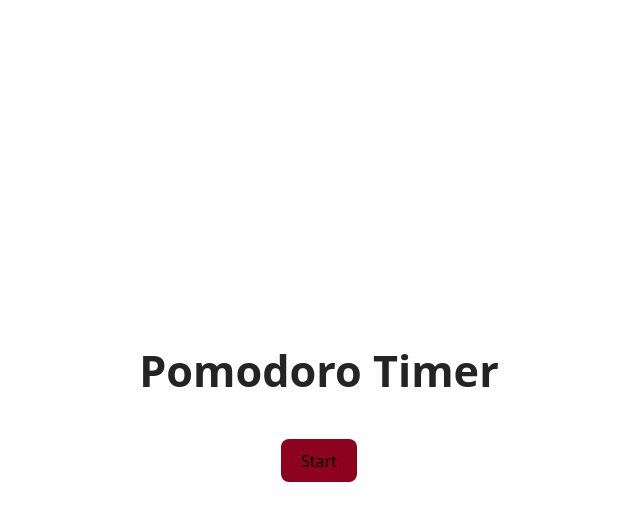
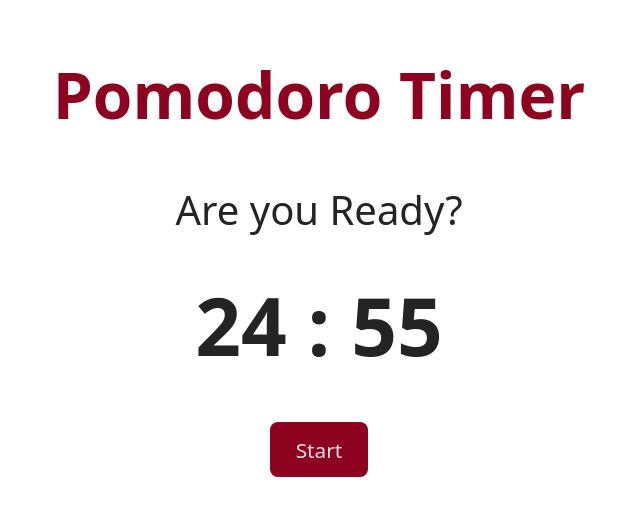
Before and after one commit to Tomasz-Karg/pomodoro-react, a React (Vite) app: page / in a window 1280 px wide. Shown: the top 520 px of the page, without its empty margins (321-961 px from the left). Built offline with nearby package versions, Linux system fonts and the light colour scheme.

Commit message:
Switched to config object and overhauled the UI

```diff
--- a/src/components/Timer.module.css
+++ b/src/components/Timer.module.css
@@ -1,6 +1,6 @@
 .timer {
   font-size: 5em;
-
+  font-weight: 700;
 }
 
 .blink {
--- /dev/null
+++ b/src/config/modeConfig.jsx
@@ -0,0 +1,58 @@
+export const MODE = {
+    IDLE: "idle",
+    WORKING: "working",
+    WORK_ENDED: "workEnded",
+    PAUSING: "pausing",
+    PAUSE_ENDED: "pauseEnded",
+    FINISHED: "finished"
+}
+
+export const MODE_CONFIG = {
+  [MODE.IDLE]: {
+    phaseDescription: "Are you Ready?",
+    buttons: [
+      {label: "Start", className: "main-button", next: MODE.WORKING },
+    ]
+  },
+
+  [MODE.WORKING]: {
+    phaseDescription: "Working Phase",
+    buttons: [
+      {label: "Start", className: "main-button", next: MODE.WORKING },
+      {label: "Skip", className: "secondary-button", next: MODE.WORK_ENDED}
+    ]
+  },
+
+  [MODE.WORK_ENDED]: {
+    phaseDescription: "Ready for your pause?",
+    buttons: [
+      {label: "Start", className: "main-button", next: MODE.PAUSING},
+      {label: "Skip", className: "secondary-button", next: MODE.PAUSING}
+    ]
+  },
+
+  [MODE.PAUSING]: {
+    phaseDescription: "Pause",
+    buttons: [
+      {label: "Start", className: "main-button", next: MODE.PAUSING },
+      {label: "Skip", className: "secondary-button", next: MODE.PAUSE_ENDED}
+    ]
+  },
+
+  [MODE.PAUSE_ENDED]: {
+    phaseDescription: "Ready to work?",
+    buttons: [
+      {label: "Start", className: "main-button", next: MODE.WORKING},
+      {label: "Skip", className: "secondary-button", next: MODE.WORKING}
+    ]
+  },
+
+  [MODE.FINISHED]: {
+    phaseDescription: "Ihuuuu, Task finished",
+    buttons: [
+      {label: "New Pomodoro", className: "main-button", next: MODE.IDLE},
+      {label: "Skip", className: "secondary-button", next: MODE.IDLE}
+    ]
+  }
+
+}
--- a/src/index.css
+++ b/src/index.css
@@ -1,7 +1,5 @@
 :root {
   font-family: system-ui, Avenir, Helvetica, Arial, sans-serif;
-  line-height: 1.5;
-  font-weight: 400;
 
   color-scheme: light dark;
   color: #242424;
@@ -13,35 +11,64 @@
   -moz-osx-font-smoothing: grayscale;
 }
 
-body {
-  margin: 0;
-  display: flex;
-  place-items: center;
-  min-width: 320px;
-  min-height: 100vh;
+.grid-container{
+  display: grid;
+  grid-template-columns: 1fr;
+  grid-template-rows: 1fr 1fr 1fr 1fr;
+
+  gap: 6px;
+
+  justify-items: center;
+  align-items: center;
 }
 
-h1 {
-  font-size: 2.7em;
-  line-height: 1.1;
+.title{
+  font-size: 4em;
+  line-height: 1.5;
+  font-weight: 700;
+  color: #8D021F;
 }
 
-button {
+.phase-description{
+  font-size: 2.5em;
+  font-weight: 400;
+}
+
+.main-button {
   border-radius: 8px;
+  border: 1px solid transparent;
+  padding: 0.6em 1.2em;
+  font-size: 1.3em;
+  font-weight: 500;
+  font-family: inherit;
+  color: rgba(255, 255, 255, 0.87);
+  background-color: #8D021F;
+  cursor: pointer;
+  transition: border-color 0.25s;
+  margin: 1em 1em 0 1em;
+}
+
+.secondary-button{
+  border-radius: 8px;
+  border-color: #8D021F;
   border: 1px solid transparent;
   padding: 0.6em 1.2em;
   font-size: 1em;
   font-weight: 500;
   font-family: inherit;
-  background-color: #8D021F;
+  color: #8D021F;
+  background-color: rgba(255, 255, 255, 0.87);
   cursor: pointer;
   transition: border-color 0.25s;
   margin: 1em 1em 0 1em;
+}
 
+/* maybe remove this
+button:hover {
+  border-color: #660101;
 }
-button:hover {
-  border-color: #242424;
-}
+*/
+
 button:focus,
 button:focus-visible {
   outline: 4px auto -webkit-focus-ring-color;
--- a/src/pages/HomePage.jsx
+++ b/src/pages/HomePage.jsx
@@ -1,119 +1,47 @@
 import { useState } from 'react'
 import { Timer } from '../components/Timer';
+import { MODE, MODE_CONFIG } from '../config/modeConfig'
 
  // 6 Modes: IDLE, WORKING, WORK_ENDED, PAUSING, PAUSE_ENDED and FINISHED
 
-  const MODE = Object.freeze({
-  IDLE: "idle",
-  WORKING: "working",
-  WORK_ENDED: "workEnded",
-  PAUSING: "pausing",
-  PAUSE_ENDED: "pauseEnded",
-  FINISHED: "finished"
-})
+
 
 export function HomePage() {
 
   const [mode, setMode] = useState(MODE.IDLE);
 
   return (
-    <div>
 
-      <h1>
+    <div className='grid-container'>
+      <div className='title'>
         Pomodoro Timer
-      </h1>
+      </div>
 
-      {/* IDLE -> WORKING */}
-      {mode === MODE.IDLE && (
-        <>
-          <button className="button"
-            onClick={() => {
-              setMode(MODE.WORKING);
-            }
-          }
+      <div className='phase-description'>
+        {MODE_CONFIG[mode].phaseDescription}
+      </div>
+
+      <div className='timer'>
+        <Timer durationMinutes={25}/>
+      </div>
+
+      <div className='buttons'>
+        {/* TODO change index to a reliable alternative for the key*/}
+
+        {MODE_CONFIG[mode].buttons.map((button, index) =>(
+
+          <button
+            key = {index}
+            className = {button.className}
+            onClick = {() => setMode(button.next)}
           >
-            Start
+            {button.label}
           </button>
-        </>
-      )}
-
-
-      {/* WORKING -> WORK_ENDED
-          WORKING -> FINISHED */}
-      {mode === MODE.WORKING && (
-        <div>
-          <div>
-            <Timer durationMinutes={25}/>
-          </div>
-          <div>
-            <button className="button"
-              onClick={() => { setMode(MODE.WORK_ENDED) }}
-            >
-              Skip
-            </button>
-          </div>
-          <div>
-            <button className="button"
-              onClick={() => { setMode(MODE.FINISHED) }}
-            >
-              Pomodoro finished
-            </button>
-          </div>
-        </div>
-      )}
-
-
-      {/* WORK_ENDED -> PAUSING */}
-      {mode === MODE.WORK_ENDED && (
-        <button className="button"
-          onClick={() => { setMode(MODE.PAUSING) }}
-        >
-          Ready for your Pause?
-        </button>)}
-
-      {/* PAUSING -> PAUSE_ENDED */}
-      {mode === MODE.PAUSING && (
-        <>
-          <div>
-            <Timer durationMinutes={5}/>
-          </div>
-          <div>
-            <button className="button"
-              onClick={() => { setMode(MODE.PAUSE_ENDED) }}
-            >
-              Skip
-            </button>
-          </div>
-        </>
-      )}
-
-      {/* PAUSE_ENDED -> WORKING */}
-      {mode === MODE.PAUSE_ENDED && (
-        <button className="button"
-          onClick={() => { setMode(MODE.WORKING) }}
-        >
-          Ready to continiue?
-        </button>)}
-
-      {/* FINISHED -> IDLE */}
-      {mode === 'finished' && (
-
-
-        <div>
-          <div>
-            <label>Ihuuuu, Task finished!</label>
-          </div>
-          <div>
-            <button className="button"
-              onClick={() => { setMode(MODE.IDLE) }}
-            >
-              Return
-            </button>
-          </div>
-
-        </div>
-      )}
+        ))
+        }
+      </div>
 
     </div>
+
   );
 }
```
Also changed, not shown: src/pages/mode.jsx (added, +118 -0 lines).
